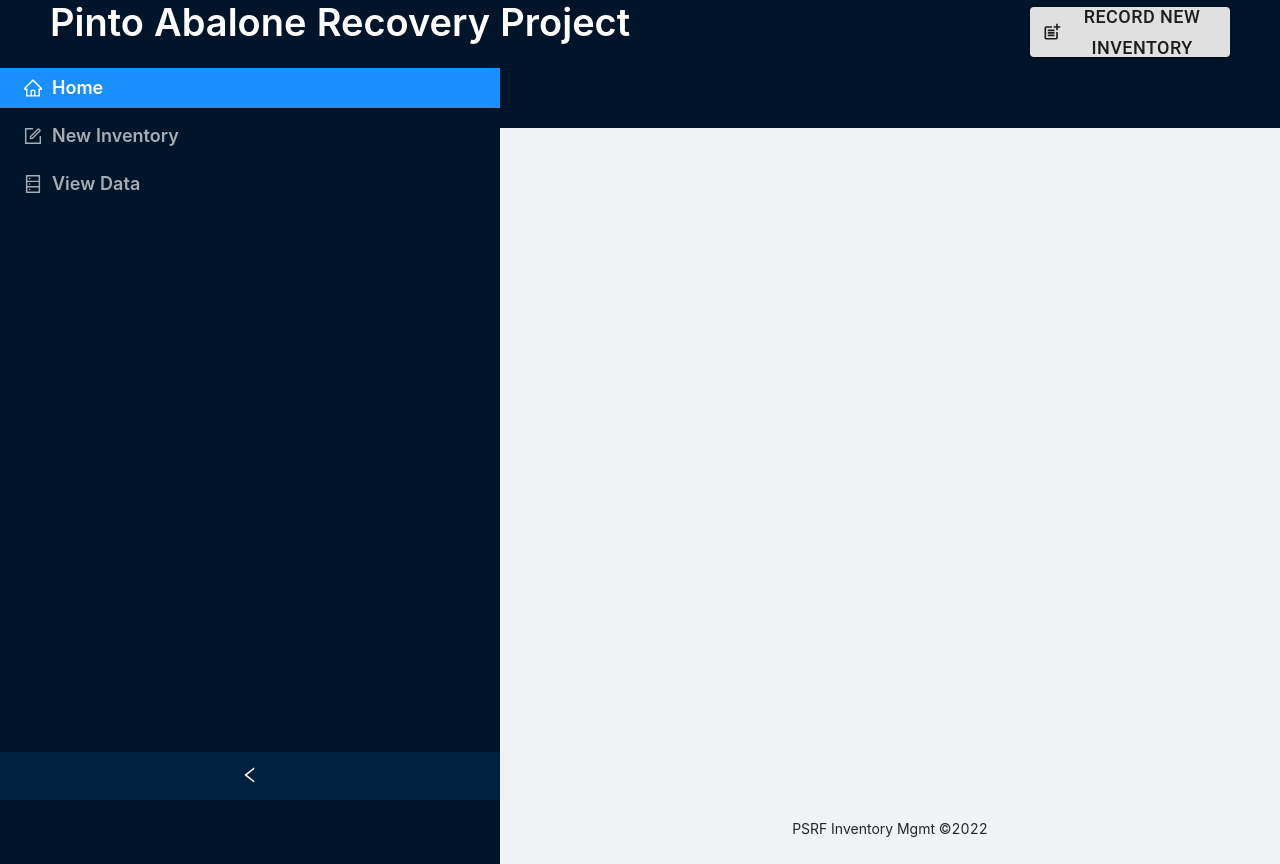
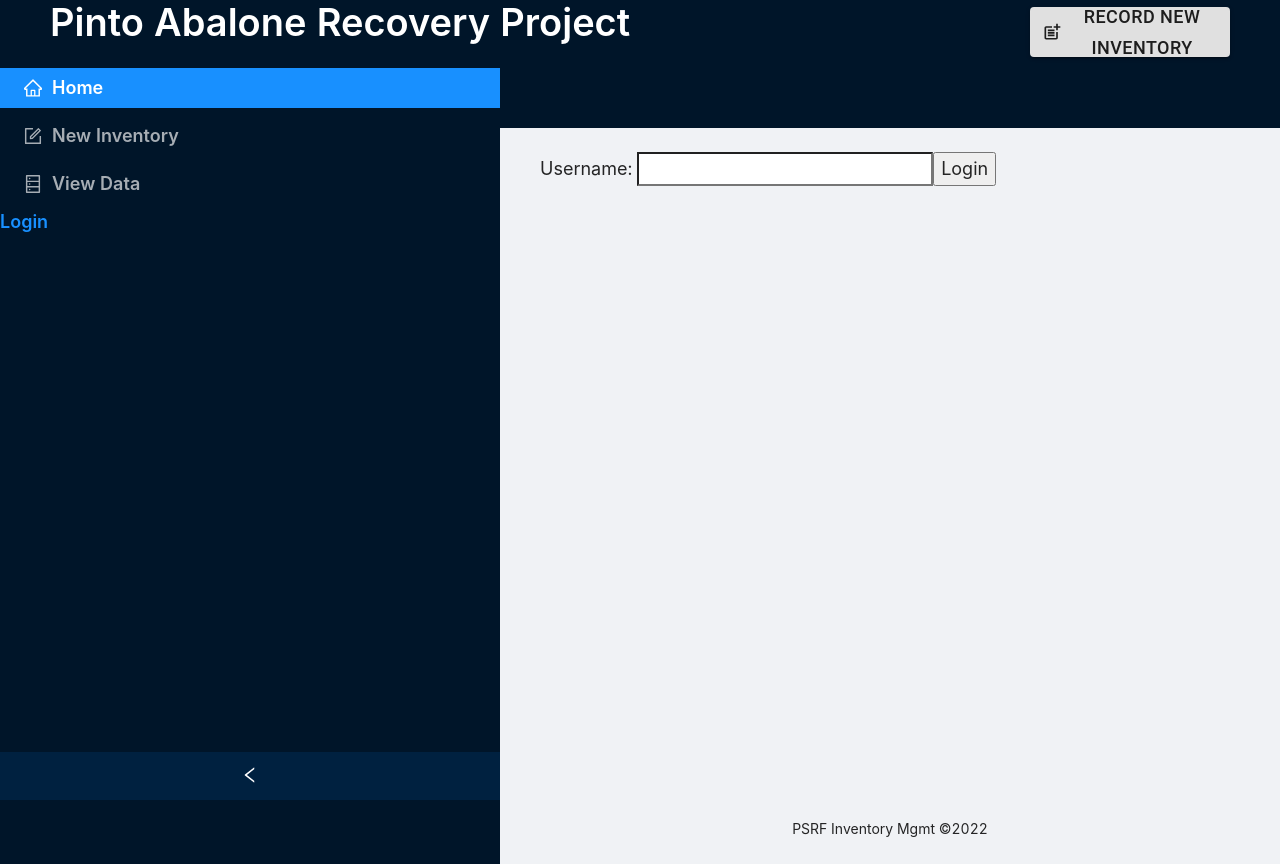
Before and after one commit to MorganAdkisson/MorganAdkisson-frontend-capstone-inventoryApp, a React (Create React App) app: page /login in a window 1280 px wide. Built offline with nearby package versions, Linux system fonts and the light colour scheme; no server answers.

Commit message:
implemented authentication

```diff
--- a/src/App.js
+++ b/src/App.js
@@ -3,6 +3,8 @@
 import DataPage from "./components/DataPage";
 import InventoryPage from "./components/InventoryPage";
 import SideBar from "./components/SideBar";
+import RequireAuth from "./components/RequireAuth";
+import { AuthProvider } from "./components/auth";
 import React, { useEffect, useState } from "react";
 import "antd/dist/antd.min.css";
 import { BrowserRouter as Router, Route, Routes, Link } from "react-router-dom";
@@ -10,6 +12,7 @@
 import axios from "axios";
 import PostAddIcon from "@mui/icons-material/PostAdd";
 import Button from "@material-ui/core/Button";
+import Login from "./components/Login";
 // import logo from "./images/logo-placeholder.png";
 const URL = "https://adkisson-capstone-front-end.herokuapp.com/inventory";
 
@@ -70,6 +73,7 @@
   };
 
   return (
+    <AuthProvider>
       <div className="App">
         <Router>
           <Layout>
@@ -112,18 +116,27 @@
                     <Route
                       exact
                       path="/"
-                    element={<HomePage data={invData} fetchData={fetchData} />}
+                      element={
+                        <HomePage data={invData} fetchData={fetchData} />
+                      }
                     />
                     <Route
                       exact
                       path="/inventory"
-                    element={<InventoryPage addInventory={addInventory} />}
+                      element={
+                        <RequireAuth>
+                          <InventoryPage addInventory={addInventory} />
+                        </RequireAuth>
+                      }
                     />
                     <Route
                       exact
                       path="/data"
-                    element={<DataPage data={invData} fetchData={fetchData} />}
+                      element={
+                        <DataPage data={invData} fetchData={fetchData} />
+                      }
                     />
+                    <Route exact path="/login" element={<Login />} />
                   </Routes>
                 </Content>
                 <Footer
@@ -138,6 +151,7 @@
           </Layout>
         </Router>
       </div>
+    </AuthProvider>
   );
 }
 
--- /dev/null
+++ b/src/components/Login.js
@@ -0,0 +1,29 @@
+import React, { useState } from "react";
+import { useNavigate, useLocation } from "react-router-dom";
+import { useAuth } from "./auth";
+
+const Login = () => {
+  const [user, setUser] = useState("");
+  const auth = useAuth();
+  const navigate = useNavigate();
+  const location = useLocation();
+
+  const redirectPath = location.state?.path || "/";
+
+  const handleLogin = () => {
+    auth.login(user);
+    navigate(redirectPath, { replace: true });
+  };
+
+  return (
+    <div>
+      <label>
+        Username:{" "}
+        <input type="text" onChange={(e) => setUser(e.target.value)} />
+      </label>
+      <button onClick={handleLogin}>Login</button>
+    </div>
+  );
+};
+
+export default Login;
--- /dev/null
+++ b/src/components/RequireAuth.js
@@ -0,0 +1,15 @@
+import { useAuth } from "./auth";
+import { Navigate, useLocation } from "react-router-dom";
+
+const RequireAuth = ({ children }) => {
+  const location = useLocation();
+  const auth = useAuth();
+
+  if (!auth.user) {
+    return <Navigate to="/login" state={{ path: location.pathname }} />;
+  }
+
+  return children;
+};
+
+export default RequireAuth;
--- a/src/components/SideBar.js
+++ b/src/components/SideBar.js
@@ -1,8 +1,8 @@
 import "./SideBar.css";
-import logo from "../images/PSRFAbLogo.png";
+import { useAuth } from "./auth";
 import React, { useState } from "react";
 import { Menu, Layout } from "antd";
-import { useNavigate } from "react-router-dom";
+import { useNavigate, NavLink } from "react-router-dom";
 import {
   HomeOutlined,
   FormOutlined,
@@ -21,6 +21,11 @@
 const SideBar = () => {
   const [collapsed, setCollapsed] = useState(false);
   let navigate = useNavigate();
+
+  const auth = useAuth();
+  const handleLogout = () => {
+    auth.logout();
+  };
 
   return (
     <Sider
@@ -61,6 +66,8 @@
           },
         ]}
       />
+      {!auth.user && <NavLink to="/login">Login</NavLink>}
+      {auth.user && <button onClick={handleLogout}>Logout</button>}
     </Sider>
   );
 };
--- /dev/null
+++ b/src/components/auth.js
@@ -0,0 +1,24 @@
+import { useState, createContext, useContext } from "react";
+const AuthContext = createContext(null);
+
+export const AuthProvider = ({ children }) => {
+  const [user, setUser] = useState(null);
+
+  const login = (user) => {
+    setUser(user);
+  };
+
+  const logout = () => {
+    setUser(null);
+  };
+
+  return (
+    <AuthContext.Provider value={{ user, login, logout }}>
+      {children}
+    </AuthContext.Provider>
+  );
+};
+
+export const useAuth = () => {
+  return useContext(AuthContext);
+};
```
Lines whose indentation alone changed are shown as unchanged.
